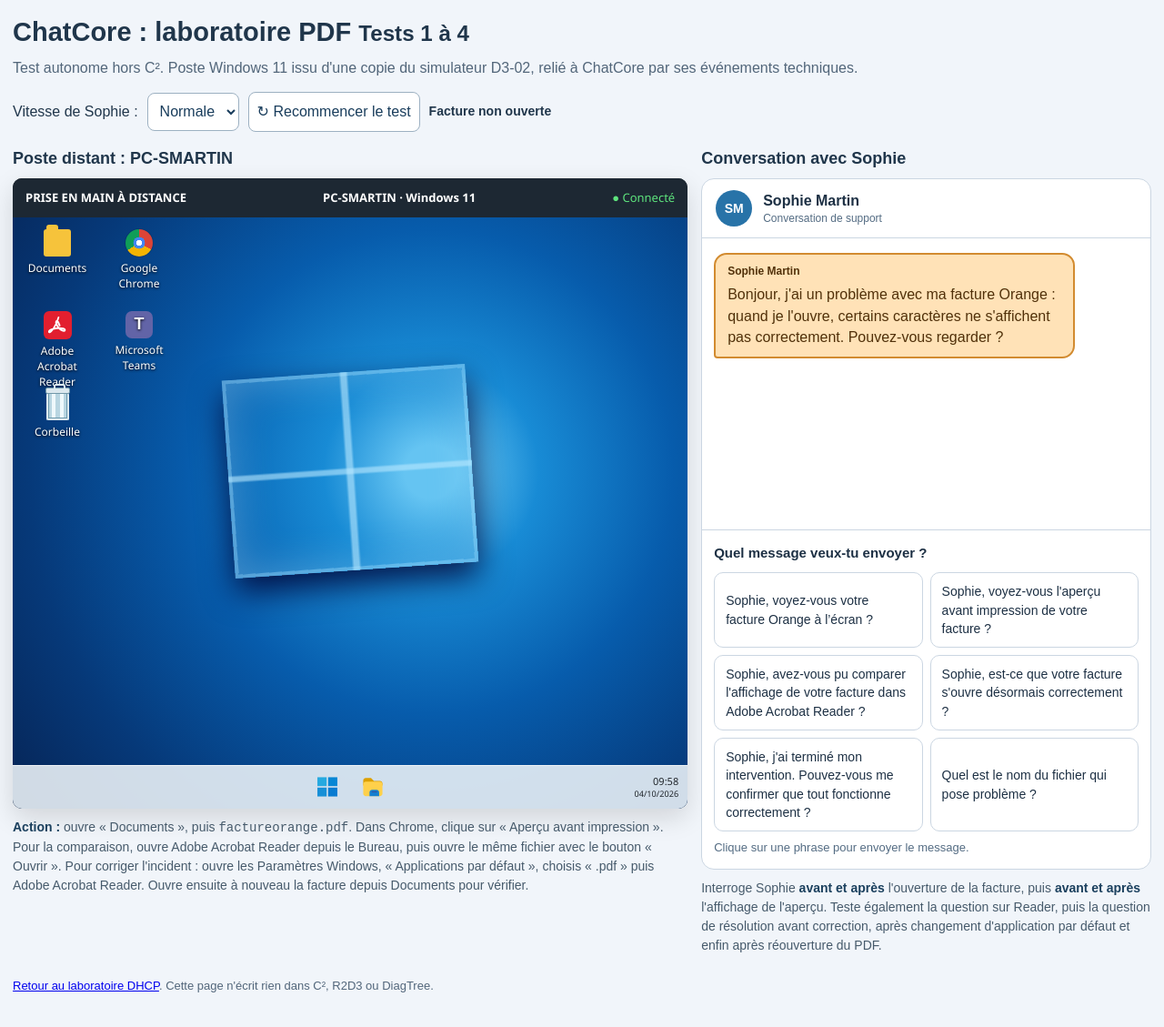
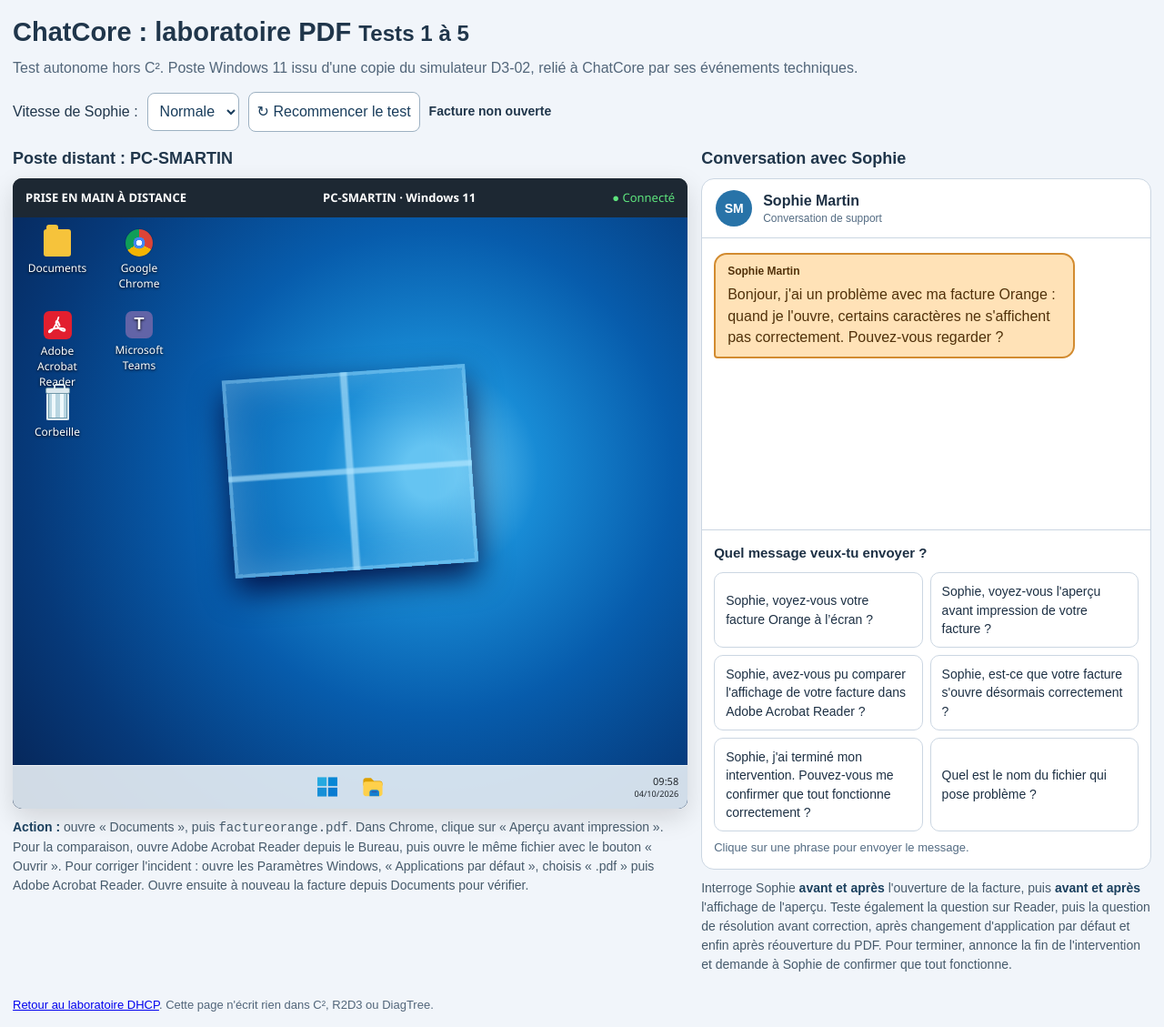
Before and after one commit to chaoli22000bzh/chatcore, a plain HTML site: page lab-pdf.html in a window 1280 px wide. Shown: the whole page at 91% size. Before the commit the page ends 1108 px from the top, so only its background shows below. Drawn offline with Linux system fonts and the light colour scheme.

Commit message:
Présenter la clôture dans le parcours de laboratoire PDF

```diff
--- a/lab-pdf.html
+++ b/lab-pdf.html
@@ -21,7 +21,7 @@ footer{margin-top:14px;font-size:13px;color:#52667a}
 </style>
 </head>
 <body><main>
-<h1>ChatCore : laboratoire PDF <small>Tests 1 à 4</small></h1>
+<h1>ChatCore : laboratoire PDF <small>Tests 1 à 5</small></h1>
 <p class="intro">Test autonome hors C². Poste Windows 11 issu d'une copie du simulateur D3-02, relié à ChatCore par ses événements techniques.</p>
 <div class="toolbar">
 <label for="speed">Vitesse de Sophie :</label><select id="speed"><option value="slow">Lente</option><option value="normal" selected>Normale</option><option value="fast">Rapide</option></select>
@@ -37,7 +37,7 @@ footer{margin-top:14px;font-size:13px;color:#52667a}
 <section aria-label="Dialogue client">
 <h2>Conversation avec Sophie</h2>
 <div id="pdf-chat"></div>
-<p class="lab-tip">Interroge Sophie <strong>avant et après</strong> l'ouverture de la facture, puis <strong>avant et après</strong> l'affichage de l'aperçu. Teste également la question sur Reader, puis la question de résolution avant correction, après changement d'application par défaut et enfin après réouverture du PDF.</p>
+<p class="lab-tip">Interroge Sophie <strong>avant et après</strong> l'ouverture de la facture, puis <strong>avant et après</strong> l'affichage de l'aperçu. Teste également la question sur Reader, puis la question de résolution avant correction, après changement d'application par défaut et enfin après réouverture du PDF. Pour terminer, annonce la fin de l'intervention et demande à Sophie de confirmer que tout fonctionne.</p>
 </section>
 </div>
 <footer><a href="./">Retour au laboratoire DHCP</a>. Cette page n'écrit rien dans C², R2D3 ou DiagTree.</footer>
```
